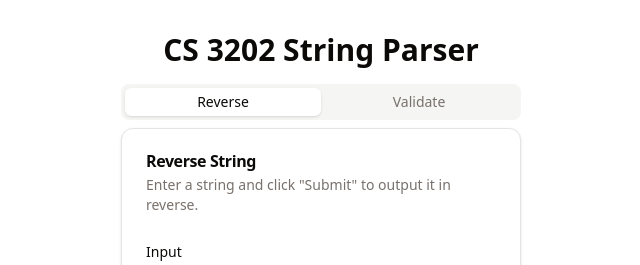
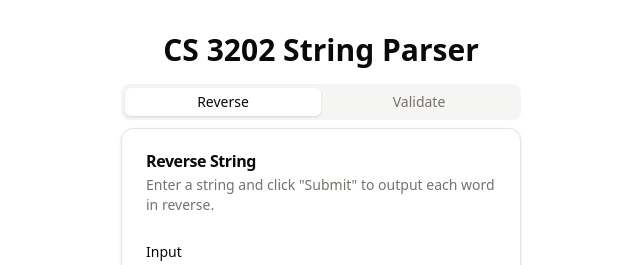
Before and after one commit to 0-BSCode/CS-3202-Assignment, a React (Vite) app in the folder frontend/: page / in a window 1280 px wide. Shown: the top 265 px of the page, without its empty margins (319-959 px from the left). Built offline with nearby package versions, Linux system fonts and the light colour scheme.

Commit message:
Change reverse tab description

```diff
--- a/frontend/src/components/Maintab.tsx
+++ b/frontend/src/components/Maintab.tsx
@@ -53,7 +53,7 @@ export function MainTab() {
           <CardHeader>
             <CardTitle>Reverse String</CardTitle>
             <CardDescription>
-              Enter a string and click "Submit" to output it in reverse.
+              Enter a string and click "Submit" to output each word in reverse.
             </CardDescription>
           </CardHeader>
           <CardContent className="space-y-2">
```
